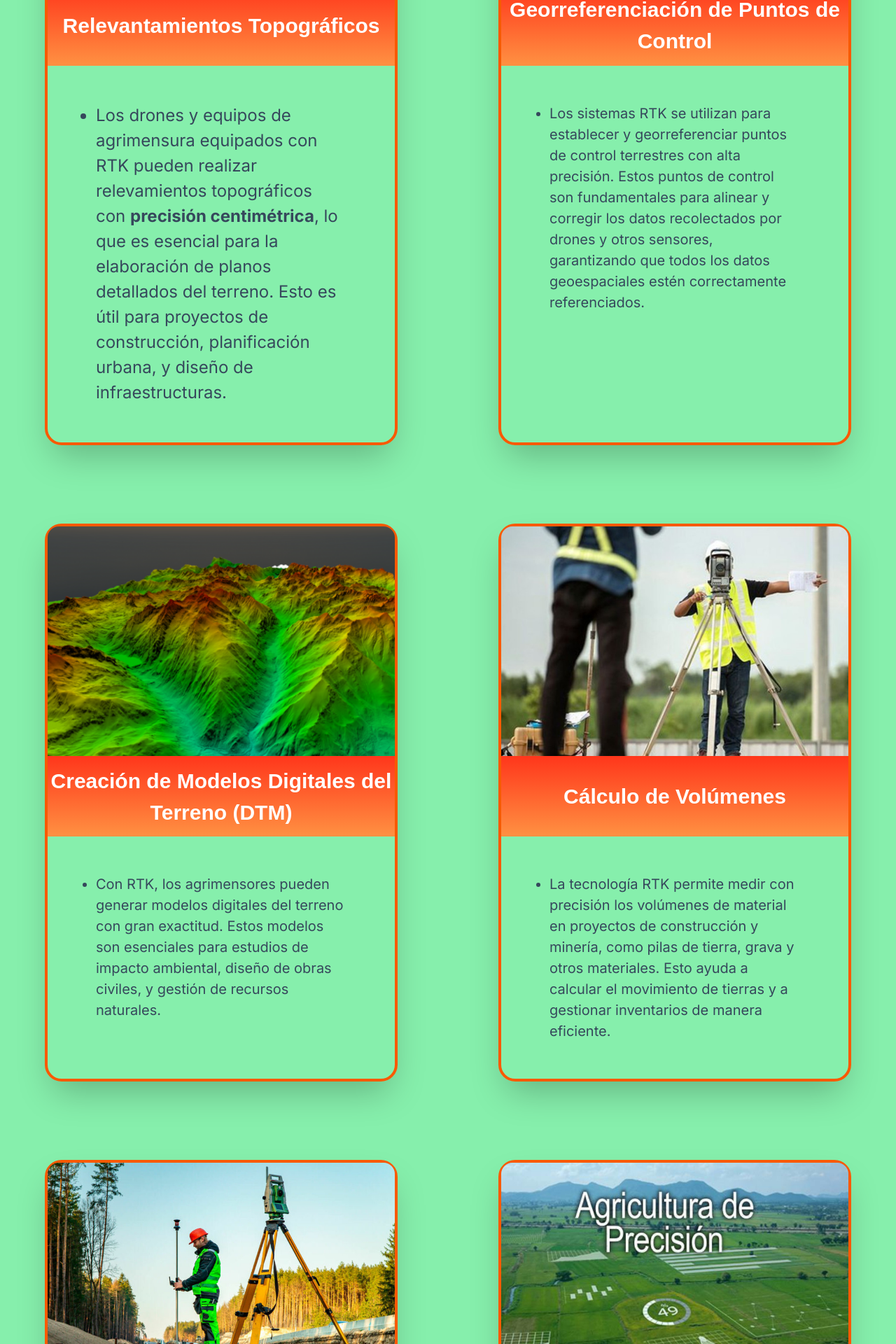
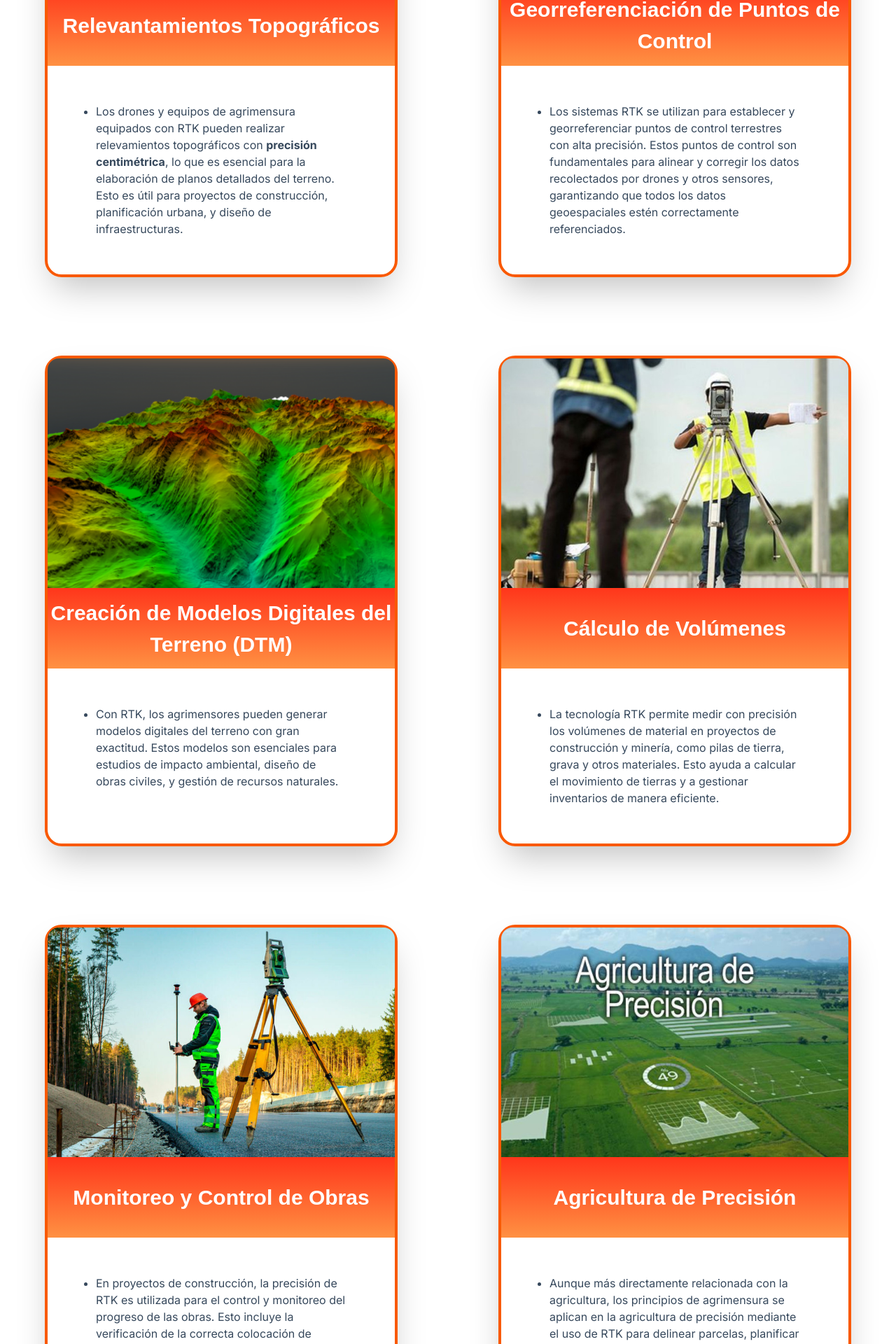
Before and after one commit to Anibal-Quiroz-P5/rtk-argentina-003, a Next.js app: page /moreInfo/agrimensura in a window 1280 px wide. Shown: the part 336-2256 px from the top of the page at 70% size. Built offline with nearby package versions, Linux system fonts and the light colour scheme.

Commit message:
fix font size card features

```diff
--- a/src/app/moreInfo/agrimensura/page.tsx
+++ b/src/app/moreInfo/agrimensura/page.tsx
@@ -18,8 +18,8 @@ import Agrim008 from "../../../../public/assets/Agrim-008.jpg";
 
 const page = () => {
   return (
-    <div className=" bg-black sm:bg-red-300 md:bg-purple-300 lg:bg-orange-300 xl:bg-green-300 2xl:bg-blue-300  4xl:bg-yellow-300 ">
-    {/* <div className=""> */}
+    // <div className=" bg-black sm:bg-red-300 md:bg-purple-300 lg:bg-orange-300 xl:bg-green-300 2xl:bg-blue-300  4xl:bg-yellow-300 ">
+    <div className="">
       <div className=" pt-[0px] flex  bg-gradient-to-b from-custom-green-start to-custom-green-end items-center xl:items-start justify-center font-monserrat font-extrabold lg:text-[68px] text-[#FFFFFF]  h-[75px]  2xl:h-[290px]   ">
         <div className="   ">
           <span className="  text-[17px] lg:text-[25px] 2xl:text-[40px]   ">
@@ -44,7 +44,7 @@ const page = () => {
 
             <div className="flex flex-col justify-center items-center p-8 lg:p-[53px]    text-[#000000]  ">
               <ul className="list-disc px-0 lg:px-4">
-                <li className="flex-col  text-[#36485C]    font-inter  text-[16px] sm:text-[10px] md:text-[16px] lg:text-[20px] xl:text-[24px] 2xl:text-[30px] ">
+                <li className="flex-col  text-[#36485C]    font-inter  text-[16px]">
                   Los drones y equipos de agrimensura equipados con RTK pueden
                   realizar relevamientos topográficos con{" "}
                   <span className="font-bold">precisión centimétrica</span>, lo
@@ -73,7 +73,7 @@ const page = () => {
 
             <div className="flex flex-col justify-center items-center p-8 lg:p-[53px]    text-[#000000]  ">
               <ul className="list-disc px-0 lg:px-4">
-                <li className="flex-col  text-[#36485C]    font-inter  text-[14px] lg:text-[20px]  2xl:text-[16px] ">
+              <li className="flex-col  text-[#36485C]    font-inter  text-[16px]">
                   Los sistemas RTK se utilizan para establecer y georreferenciar
                   puntos de control terrestres con alta precisión. Estos puntos
                   de control son fundamentales para alinear y corregir los datos
@@ -102,7 +102,7 @@ const page = () => {
 
             <div className="flex flex-col justify-center items-center p-8 lg:p-[53px]    text-[#000000]  ">
               <ul className="list-disc px-4">
-                <li className="flex-col  text-[#36485C]    font-inter  text-[14px] lg:text-[20px]  2xl:text-[16px] ">
+              <li className="flex-col  text-[#36485C]    font-inter  text-[16px]">
                   Con RTK, los agrimensores pueden generar modelos digitales del
                   terreno con gran exactitud. Estos modelos son esenciales para
                   estudios de impacto ambiental, diseño de obras civiles, y
@@ -129,7 +129,7 @@ const page = () => {
 
             <div className="flex flex-col justify-center items-center p-8 lg:p-[53px]    text-[#000000]   ">
               <ul className="list-disc px-4">
-                <li className="flex-col  text-[#36485C]    font-inter  text-[14px] lg:text-[20px]  2xl:text-[16px] ">
+              <li className="flex-col  text-[#36485C]    font-inter  text-[16px]">
                   La tecnología RTK permite medir con precisión los volúmenes de
                   material en proyectos de construcción y minería, como pilas de
                   tierra, grava y otros materiales. Esto ayuda a calcular el
@@ -156,7 +156,7 @@ const page = () => {
 
             <div className="flex flex-col justify-center items-center p-8 lg:p-[53px]    text-[#000000]  ">
               <ul className="list-disc px-4">
-                <li className="flex-col  text-[#36485C]    font-inter  text-[14px] lg:text-[20px]  2xl:text-[16px] ">
+              <li className="flex-col  text-[#36485C]    font-inter  text-[16px]">
                   En proyectos de construcción, la precisión de RTK es utilizada
                   para el control y monitoreo del progreso de las obras. Esto
                   incluye la verificación de la correcta colocación de elementos
@@ -183,7 +183,7 @@ const page = () => {
 
             <div className="flex flex-col justify-center items-center p-8 lg:p-[53px]    text-[#000000]  ">
               <ul className="list-disc px-0 lg:px-4">
-                <li className="flex-col  text-[#36485C]    font-inter  text-[14px] lg:text-[20px]  2xl:text-[16px] ">
+              <li className="flex-col  text-[#36485C]    font-inter  text-[16px]">
                   Aunque más directamente relacionada con la agricultura, los
                   principios de agrimensura se aplican en la agricultura de
                   precisión mediante el uso de RTK para delinear parcelas,
@@ -211,7 +211,7 @@ const page = () => {
 
             <div className="flex flex-col justify-center items-center p-8 lg:p-[53px]    text-[#000000]  ">
               <ul className="list-disc px-0 lg:px-4">
-                <li className="flex-col  text-[#36485C]    font-inter  text-[14px] lg:text-[20px]  2xl:text-[16px] ">
+              <li className="flex-col  text-[#36485C]    font-inter  text-[16px]">
                   Los datos obtenidos mediante RTK son integrados en sistemas
                   GIS para crear mapas detallados y precisos. Estos mapas son
                   utilizados para la gestión del territorio, planificación
```
